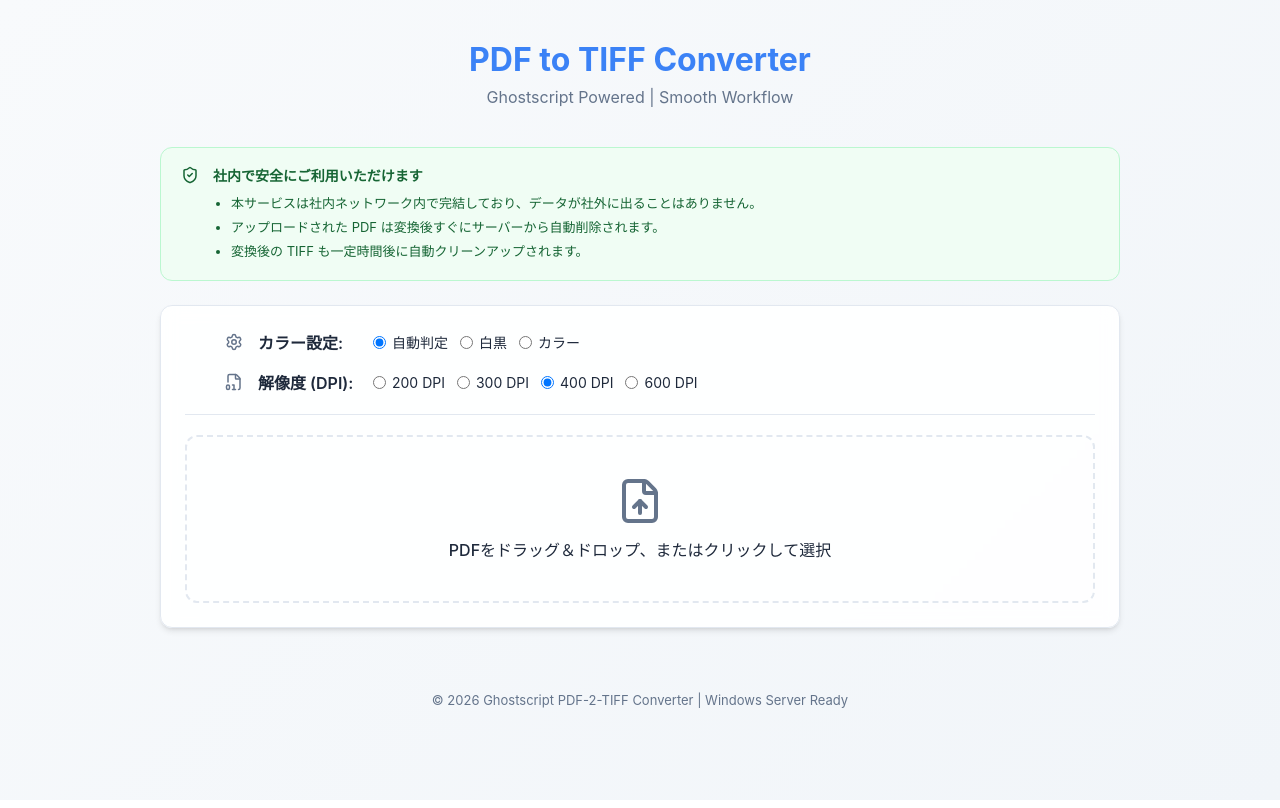
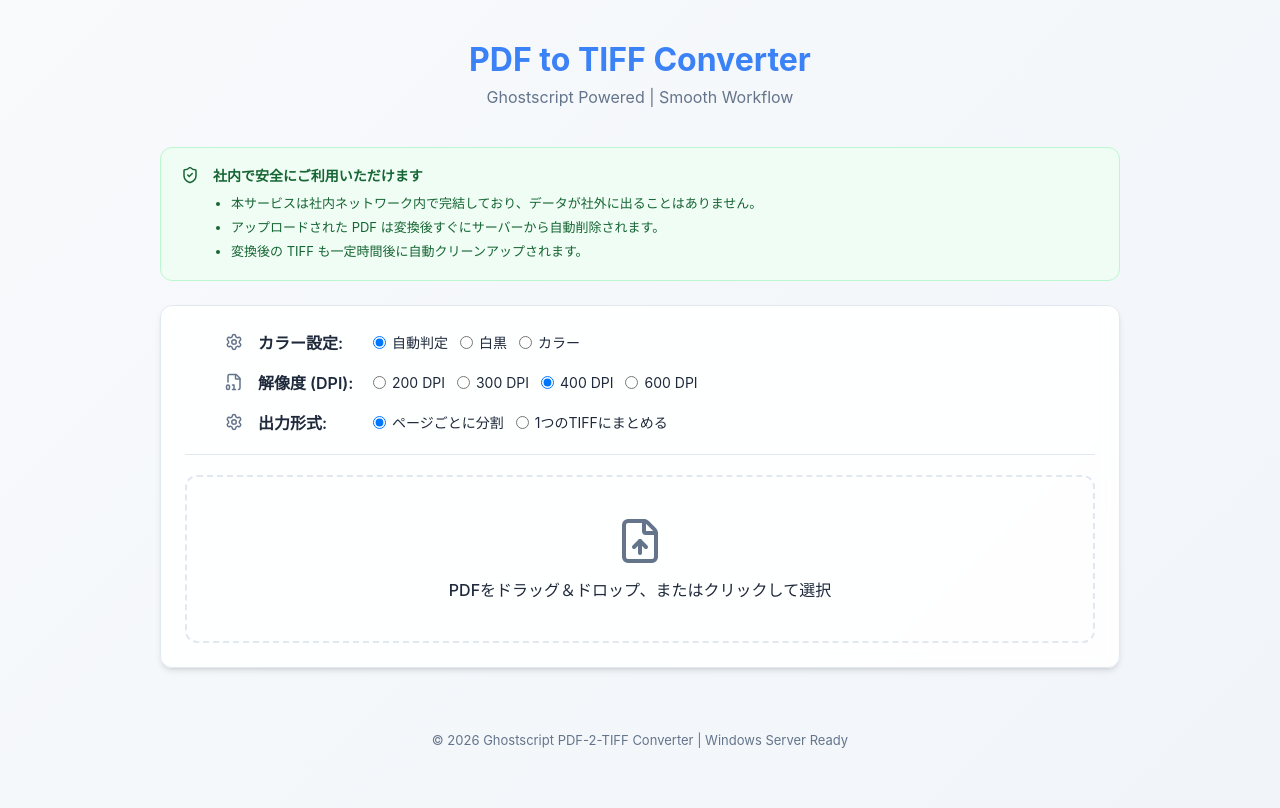
Before and after one commit to masaya-kikuchi-59253/pdf-2-tiff, a React app in the folder frontend/: page / in a window 1280 px wide. Built offline with nearby package versions, Linux system fonts and the light colour scheme; the HTML template or start-up script is replaced by a standard one.

Commit message:
feat: add single/multi TIFF split option and improve download reliability

```diff
--- a/frontend/src/App.jsx
+++ b/frontend/src/App.jsx
@@ -31,6 +31,7 @@ const App = () => {
   const [showWarning, setShowWarning] = useState(false);
   const [comparison, setComparison] = useState(null); // { tiffUrl, pdfUrl, previewUrl }
   const [dpi, setDpi] = useState(400); // 200, 300, 400, 600
+  const [split, setSplit] = useState(true); // true: page by page, false: single file
 
   const handleStartConvert = async (directPath = null) => {
     const p = directPath || pdfInfo?.path;
@@ -45,7 +46,8 @@ const App = () => {
       const res = await axios.post(`${API_BASE}/api/convert`, {
         pdfPath: p,
         mode: mode,
-        dpi: dpi
+        dpi: dpi,
+        split: split
       });
       setResults(res.data.files);
       setFinalMode(res.data.mode);
@@ -82,7 +84,7 @@ const App = () => {
     } catch (err) {
       setError("PDFの解析に失敗しました。");
     }
-  }, [mode, dpi]);
+  }, [mode, dpi, split]);
 
   const { getRootProps, getInputProps, isDragActive } = useDropzone({
     onDrop,
@@ -93,12 +95,11 @@ const App = () => {
     results.forEach((r, idx) => {
       setTimeout(() => {
         const link = document.createElement('a');
-        link.href = `${API_BASE}${r.url}`;
-        link.download = r.name;
+        link.href = `${API_BASE}/api/download?file=${encodeURIComponent(r.relPath)}&name=${encodeURIComponent(r.name)}`;
         document.body.appendChild(link);
         link.click();
         document.body.removeChild(link);
-      }, idx * 300); // Small delay to avoid browser blocking multiple downloads
+      }, idx * 500); // Slightly more delay to avoid browser blocking
     });
   };
 
@@ -160,6 +161,28 @@ const App = () => {
                   <span style={{ fontSize: '14px' }}>{d} DPI</span>
                 </label>
               ))}
+            </div>
+          </div>
+          <div className="settings-group">
+            <Settings size={18} color="var(--text-muted)" />
+            <span className="settings-label">出力形式:</span>
+            <div className="radio-group">
+              <label className="radio-label">
+                <input
+                  type="radio"
+                  checked={split}
+                  onChange={() => setSplit(true)}
+                />
+                <span style={{ fontSize: '14px' }}>ページごとに分割</span>
+              </label>
+              <label className="radio-label">
+                <input
+                  type="radio"
+                  checked={!split}
+                  onChange={() => setSplit(false)}
+                />
+                <span style={{ fontSize: '14px' }}>1つのTIFFにまとめる</span>
+              </label>
             </div>
           </div>
         </div>
@@ -267,7 +290,10 @@ const App = () => {
                     >
                       <Eye size={16} />
                     </button>
-                    <a href={`${API_BASE}${r.url}`} download={r.name} style={{ color: 'var(--primary)' }}>
+                    <a
+                      href={`${API_BASE}/api/download?file=${encodeURIComponent(r.relPath)}&name=${encodeURIComponent(r.name)}`}
+                      style={{ color: 'var(--primary)' }}
+                    >
                       <Download size={16} />
                     </a>
                   </div>
```
Also changed, not shown: 1 other file (tests, documents, lock files or other folders).
